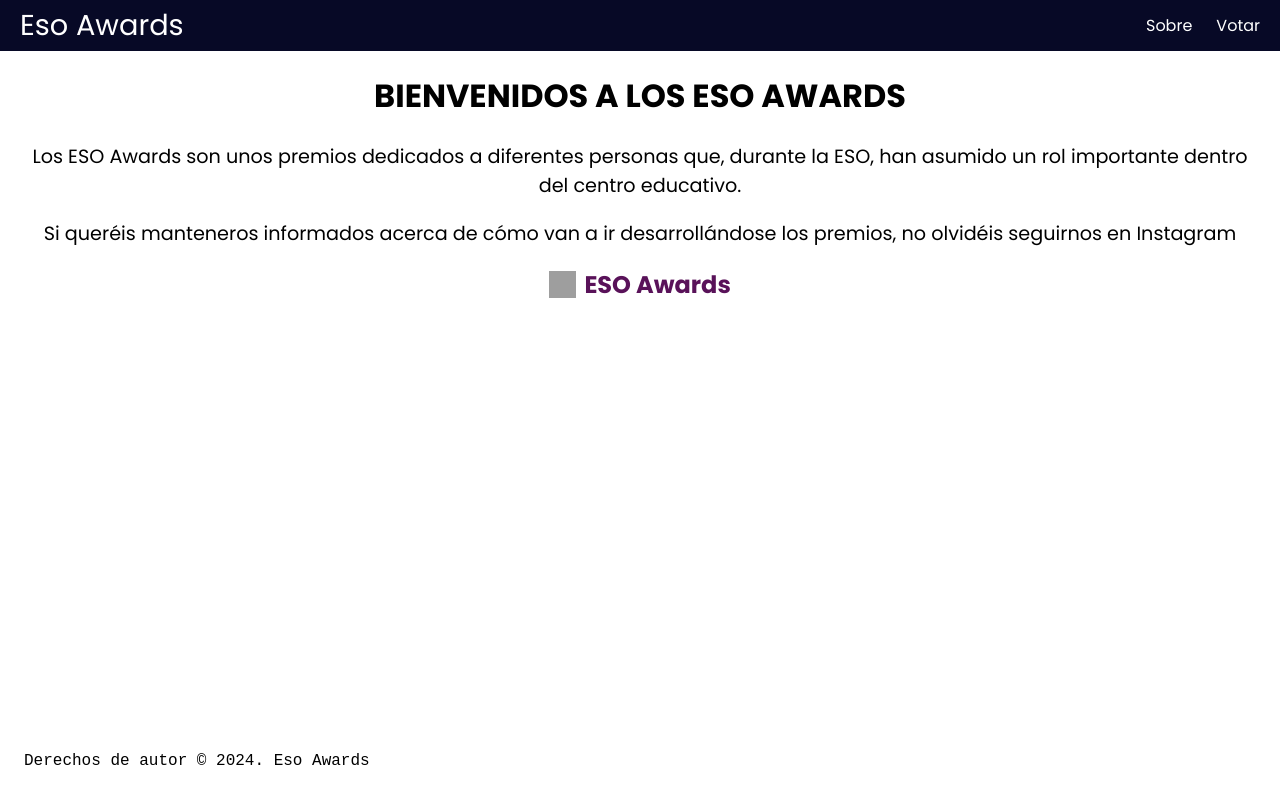
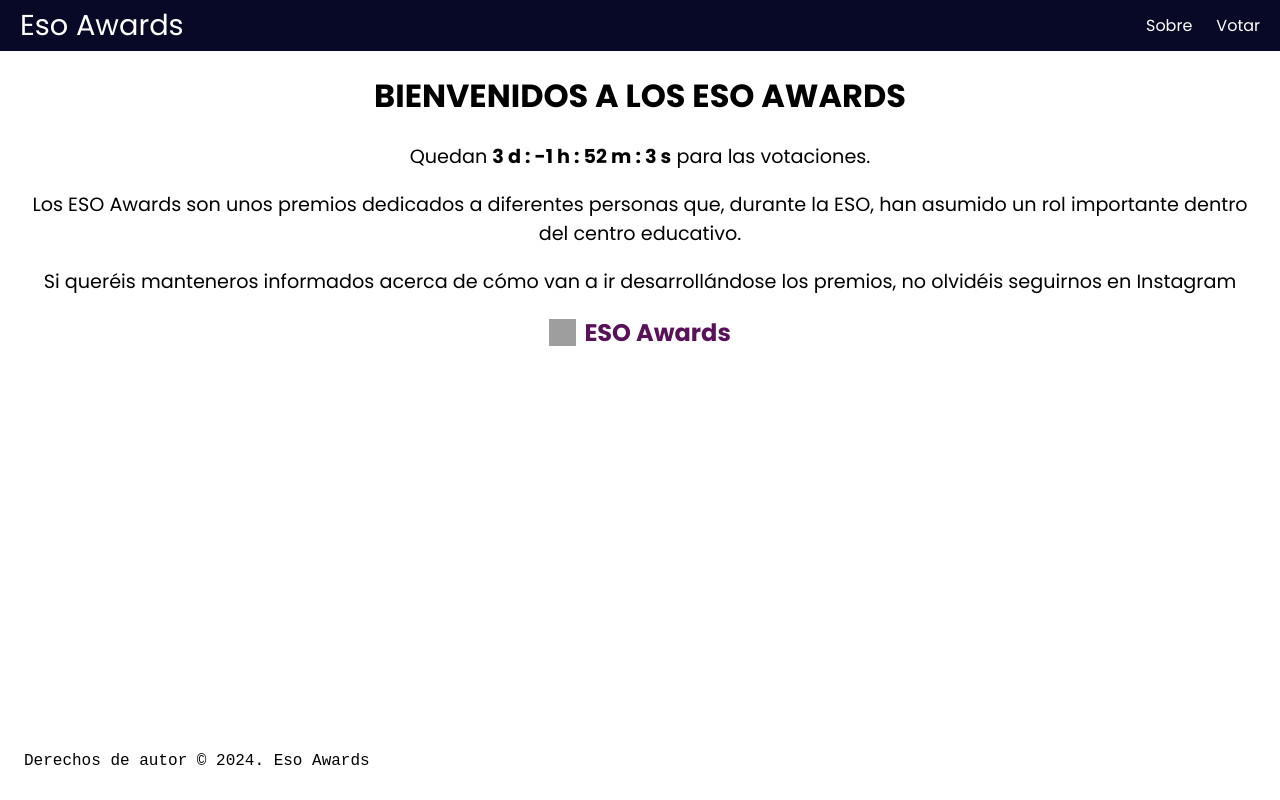
Before and after one commit to EsJoseVi/EsoAwards, a React (Create React App) app: page / in a window 1280 px wide. Built offline with nearby package versions, Linux system fonts and the light colour scheme; grey boxes are pictures that could not be loaded.

Commit message:
Added timer

```diff
--- a/src/pages/Home.js
+++ b/src/pages/Home.js
@@ -1,10 +1,25 @@
 /*Pagina de bienvenida default "/" */
+import { useState } from "react";
 import Instagram from "../components/Instagram"
 
 export default function Home (){
+    const now = new Date();
+    const [day, setDay] = useState(0);
+    const [hours, setHours] = useState(0);
+    const [minutes, setMinutes] = useState(0);
+    const [seconds, setSeconds] = useState(0);
+    setInterval(function(){
+        setDay(8 - now.getDay());
+        setHours(17 - now.getHours());
+        setMinutes(60 - now.getMinutes());
+        setSeconds(60 - now.getSeconds());
+    }, 1000);
     return (
         <div>
             <h1 className="Title">BIENVENIDOS A LOS ESO AWARDS</h1>
+            <p className="Info">
+                Quedan <span>{day} d : {hours} h : {minutes} m : {seconds} s</span> para las votaciones.
+            </p>
             <p className="Info">
                 Los ESO Awards son unos premios dedicados a diferentes personas que, durante la ESO, han
                 asumido un rol importante dentro del centro educativo.
--- a/src/pages/Sobre.js
+++ b/src/pages/Sobre.js
@@ -40,7 +40,7 @@ export default function Sobre() {
                 que los premios sean lo más justos y reales posibles. Esperamos vuestra colaboración.
             </p>
             <p className="Info">
-                La votación se abrirá el <span>21/4/2024 y terminará el 30/4/2024</span>.
+                La votación se abrirá el <span>22/4/2024 y terminará el 30/4/2024</span>.
             </p>
             <p className="Info">
                 La segunda votación se abrirá el <span>15/5/2024 y terminará el 10/6/2024</span>.
```
Also changed, not shown: 1 other file (tests, documents, lock files or other folders).
